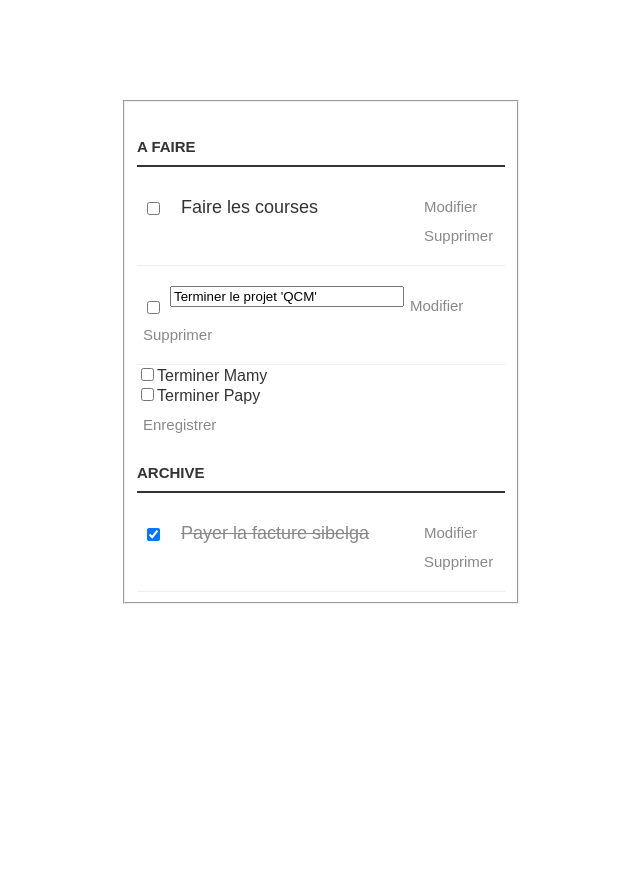
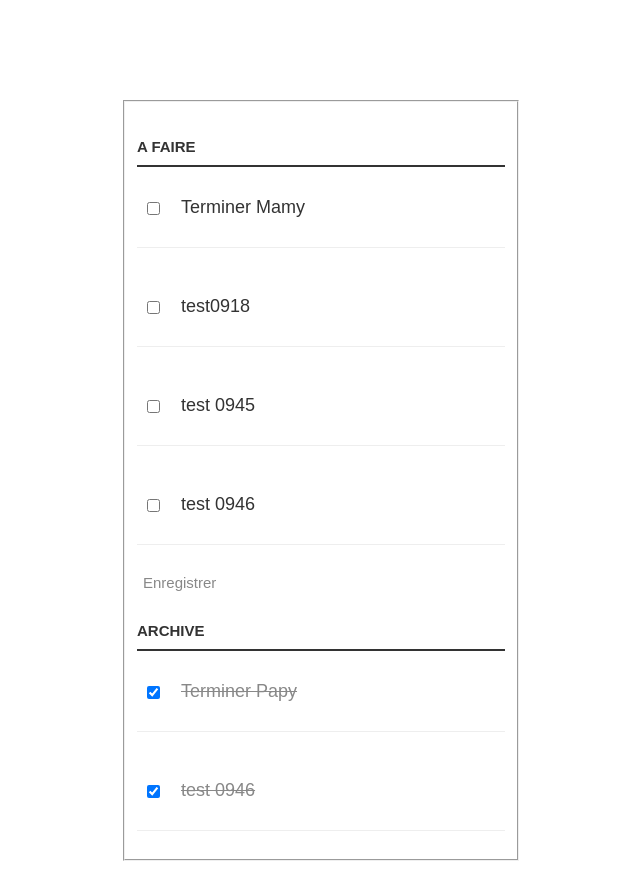
Before and after one commit to ClaudeJanssenPro/todolist, a PHP site: page /contenu.php in a window 1280 px wide. Shown: the whole page, without its empty margins (319-959 px from the left). Before the commit the page ends 604 px from the top, so only its background shows below. Run offline with PHP 8.4, Linux system fonts and the light colour scheme.

Commit message:
itworks1015

```diff
--- a/contenu.php
+++ b/contenu.php
@@ -51,23 +51,30 @@ $receipt = json_decode($contenu_fichier_json, true);
 <fieldset>
 <h3>A faire</h3>
 <ul id="incomplete-tasks">
-<li><input type="checkbox" name="todo" value="todo1"><label>Faire les courses</label><input type="text"><button class="edit">Modifier</button><button name="delete" type="submit" form="formulaire" class="delete">Supprimer</button></li>
-<li class="editMode"><input type="checkbox" name="todo" value="todo2"><label>Terminer le projet "QCM"</label><input type="text" value="Terminer le projet 'QCM'"><button name="edit" type="submit" form="formulaire" class="edit">Modifier</button><button name="delete" type="submit" form="formulaire" class="delete">Supprimer</button></li>
-</ul>
 <?php
 foreach ($receipt as $key => $value) {
   if ($value["Terminer"] == false){
-    echo '<input type="checkbox" name="todo" value="Nom">'.$value["Nom"].'<br/>';
+    echo '<li><input type="checkbox" name="todo" value="Nom"><label>'.$value["Nom"].'</label>'.'<input type="text"></li>'.'<br/>';
   }
   else {
     echo '';
   }
 }
  ?>
+</ul>
 <button name="submit" type="submit" form="formulaire">Enregistrer</button>
 <h3>Archive</h3>
 <ul id="completed-tasks">
-<li><input type="checkbox" type="checkbox" name="archive" value="archive1" checked><label>Payer la facture sibelga</label><input type="text"><button name="edit" type="submit" form="formulaire" class="edit">Modifier</button><button name="delete" type="submit" form="formulaire" class="delete">Supprimer</button></li>
+<?php
+foreach ($receipt as $key => $value) {
+  if ($value["Terminer"] == true){
+    echo '<li><input type="checkbox" name="archive" value="Nom" checked><label>'.$value["Nom"].'</label>'.'<input type="text"></li>'.'<br/>';
+  }
+  else {
+    echo '';
+  }
+}
+ ?>
 </ul>
 </fieldset>
 </form>
--- a/formulaire.php
+++ b/formulaire.php
@@ -20,7 +20,7 @@ if(isset($_POST['submit'])){
   $add_task = trim($result['add_task']);
 
 }
-var_dump($add_task);
+// var_dump($add_task);
 $file = './todo.json';
 $contenu_fichier_json = file_get_contents($file);
 $reception = json_decode($contenu_fichier_json, true);
--- a/todo.json
+++ b/todo.json
@@ -5,6 +5,22 @@
     },
     {
         "Nom": "Terminer Papy",
+        "Terminer": true
+    },
+    {
+        "Nom": "test0918",
         "Terminer": false
+    },
+    {
+        "Nom": "test 0945",
+        "Terminer": false
+    },
+    {
+        "Nom": "test 0946",
+        "Terminer": false
+    },
+    {
+        "Nom": "test 0946",
+        "Terminer": true
     }
 ]
```
